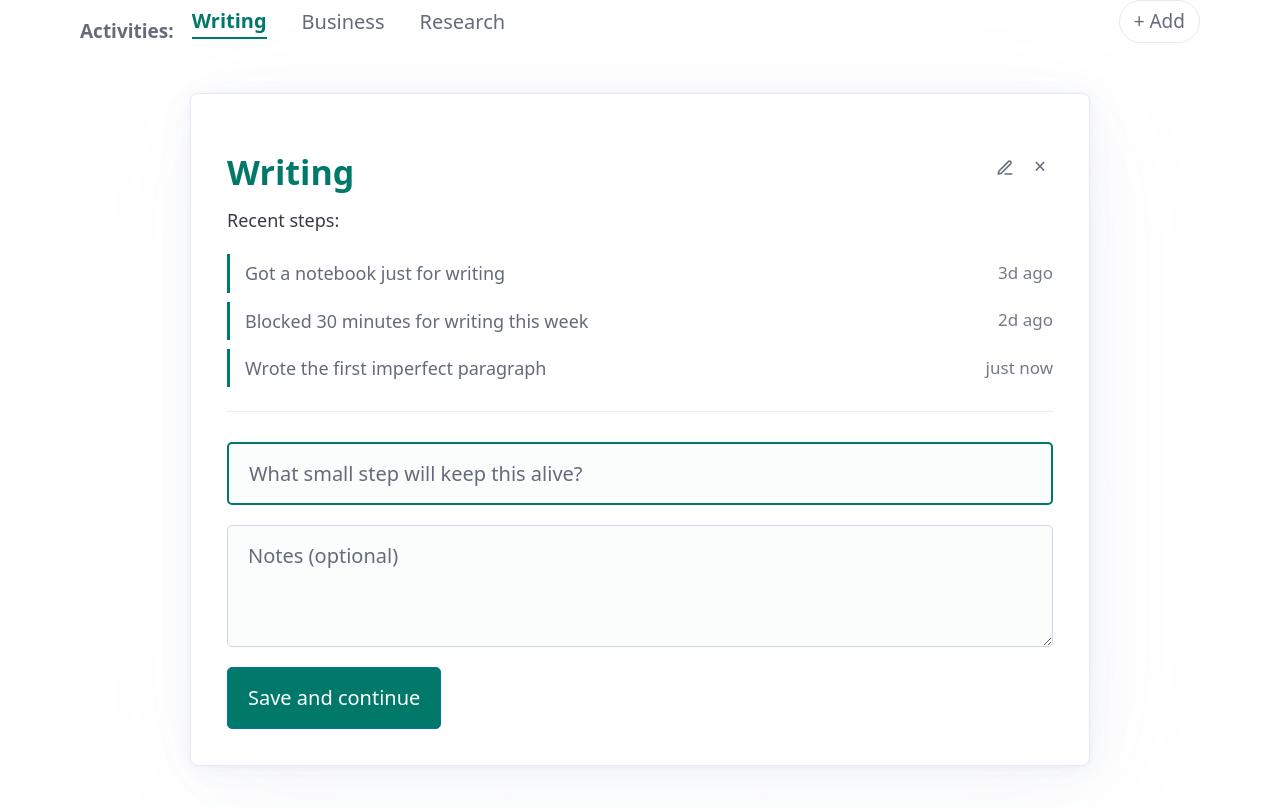
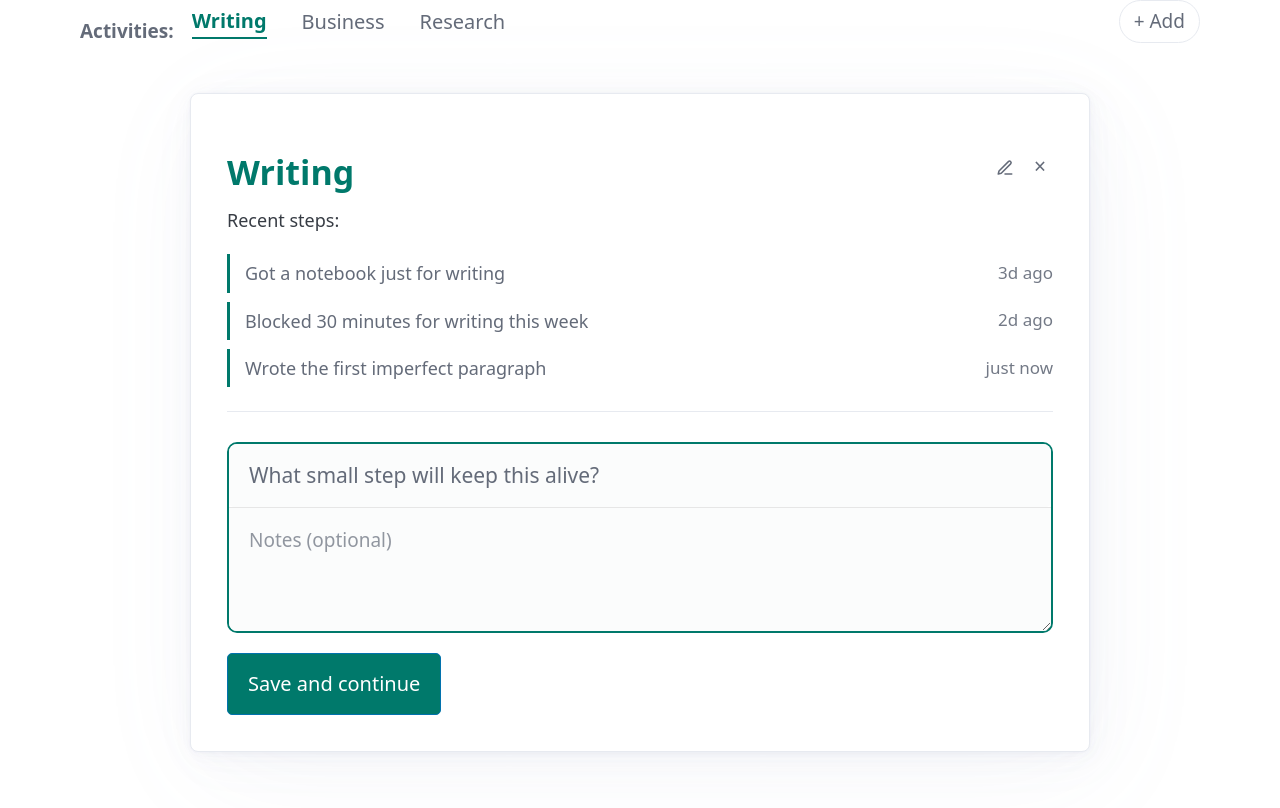
Before and after one commit to rutaio/gobackapp, a React (Vite) app in the folder frontend/: page / in a window 1280 px wide. Shown: the part 532-1340 px from the top of the page. Built offline with nearby package versions, Linux system fonts and the light colour scheme.

Commit message:
css: form inputs

```diff
--- a/frontend/src/components/GoBackCard.tsx
+++ b/frontend/src/components/GoBackCard.tsx
@@ -253,6 +253,7 @@ export const GoBackCard = ({
 
           <div className="checkin-card">
             <form onSubmit={onSubmit} className="form">
+              <div className="checkin-fields">
                 <input
                   data-testid="checkin-title-input"
                   className="checkin-title-input"
@@ -272,6 +273,7 @@ export const GoBackCard = ({
                   placeholder="Notes (optional)"
                   onChange={(e) => onCheckinNoteChange(e.target.value)}
                 />
+              </div>
 
               <button data-testid="save-checkin-button">
                 Save and continue
--- a/frontend/src/styles/components/go-back-card.css
+++ b/frontend/src/styles/components/go-back-card.css
@@ -10,149 +10,43 @@
   border-radius: 6px;
 }
 
-.selected-thread {
-  font-weight: 700;
-  font-size: 1.7rem;
-  color: #00796b;
-  margin-bottom: 0.5rem;
-}
-
-.empty-state {
-  color: var(--pico-muted-color);
-  font-size: 0.9rem;
-}
-
-.checkins-history {
-  margin-bottom: 1.5rem;
-  padding-bottom: 0.75rem;
-  border-bottom: 1px solid var(--pico-muted-border-color);
-  font-size: 0.9rem;
-}
-
-.card textarea {
-  font-size: 1rem;
-}
-
-.card input:focus,
-.card textarea:focus {
-  border: 2px solid #00796b;
-  box-shadow: 0 0 0 2px rgba(0, 121, 107, 0.2);
-}
-
-.checkin-card button[type='submit'],
-.checkin-card [data-testid='save-checkin-button'] {
-  background-color: #00796b;
-}
-
-.checkin-card button:focus,
-.checkin-card button:focus-visible {
-  outline: none;
-  box-shadow: 0 0 0 3px rgba(0, 121, 107, 0.35);
-}
-
-.checkins-history ul {
-  list-style: none !important;
-  padding: 0 !important;
-  margin: 0.35rem 0 0 0 !important;
-}
-
-.checkins-history li {
-  list-style: none !important;
-  margin: 0.45rem 0;
-  padding: 0;
-}
-
-.checkins-history li::marker {
-  content: '' !important;
-}
-
-.checkins-history li {
-  border-left: var(--checkin-rail) solid var(--checkin-rail-color);
-  padding: 0.35rem 0 0.35rem var(--checkin-indent);
-  background: transparent !important;
-  border-radius: 0 !important;
-}
-
-.checkin-title {
-  all: unset;
-  display: flex;
-  align-items: center;
-  justify-content: space-between;
-  gap: 12px;
-  width: 100%;
-  line-height: 1.35;
-  color: var(--pico-muted-color);
-}
-
-.checkin-title--clickable {
-  cursor: pointer;
-}
-
-.checkin-title--clickable:hover {
-  background: rgba(0, 0, 0, 0.02);
-}
-
-.checkin-title:focus {
-  outline: none;
-  box-shadow: none;
-}
-
-.checkin-title--clickable:focus:not(:focus-visible) {
-  outline: none;
-  box-shadow: none;
-}
-
-.checkin-title--clickable:focus-visible {
-  outline: 2px solid rgba(0, 121, 107, 0.35);
-  outline-offset: 3px;
-  border-radius: 6px;
-}
-
-.checkin-title-text {
-  min-width: 0;
-  flex: 1;
-}
-
-.checkin-title-input {
-  border: 2px solid var(--pico-primary-color);
-}
-
-.checkin-note {
-  margin-top: 0.25rem;
-  font-size: 0.95rem;
-  color: var(--pico-muted-color);
-  line-height: 1.4;
-  white-space: pre-wrap;
-}
-
-/* Make title layout horizontal */
-.checkin-title--clickable {
-  display: flex;
-  align-items: center;
-  justify-content: space-between;
-}
-
-.checkin-chevron {
-  font-size: 0.9rem;
-  opacity: 0.9;
-  font-weight: 600;
-  margin-left: 0.5rem;
-  color: var(--pico-muted-color);
-  transition: transform 0.15s ease;
-}
-
-/* Rotate when open */
-.checkin-title--clickable.is-open .checkin-chevron {
-  transform: rotate(180deg);
+@media (max-width: 480px) {
+  .card {
+    padding: 14px;
+  }
 }
 
 .selected-thread-row {
   display: flex;
-  align-items: flex-start; /* better than center on wrap */
+  align-items: flex-start;
   justify-content: space-between;
   gap: 12px;
   margin-bottom: 0.75rem;
-  flex-wrap: wrap; /* KEY */
+  flex-wrap: wrap;
+}
+
+.selected-thread {
+  margin: 0;
+  flex: 1 1 auto;
+  min-width: 0;
+  word-break: break-word;
+
+  font-weight: 700;
+  font-size: 1.7rem;
+  color: #00796b;
+}
+
+@media (max-width: 480px) {
+  .selected-thread {
+    font-size: 1.4rem;
+  }
+}
+
+.selected-thread-actions {
+  display: inline-flex;
+  align-items: center;
+  gap: 6px;
+  flex: 0 0 auto;
 }
 
 .thread-action {
@@ -173,10 +67,9 @@
   color: #00796b;
 }
 
-/* Rename input should NOT use green "checkin" focus style */
 .selected-thread-rename {
-  flex: 0 0 auto; /* ✅ stop filling the whole row */
-  width: 220px; /* or whatever matches your add input */
+  flex: 0 0 auto;
+  width: 220px;
   max-width: min(52vw, 260px);
   border: 1px solid var(--pico-muted-border-color);
   border-radius: 8px;
@@ -194,21 +87,52 @@
   outline: none !important;
 }
 
-.selected-thread {
-  margin: 0;
-  flex: 1 1 auto;
-  min-width: 0; /* KEY: allows text to shrink instead of pushing layout */
-  word-break: break-word;
+.checkins-history {
+  margin-bottom: 1.5rem;
+  padding-bottom: 0.75rem;
+  border-bottom: 1px solid var(--pico-muted-border-color);
+  font-size: 0.9rem;
 }
 
-.selected-thread-actions {
-  display: inline-flex;
-  align-items: center;
-  gap: 6px;
-  flex: 0 0 auto;
+.empty-state {
+  color: var(--pico-muted-color);
+  font-size: 0.9rem;
 }
 
-/* Right-side meta (time + chevron) */
+.checkins-history ul {
+  list-style: none;
+  padding: 0;
+  margin: 0.35rem 0 0 0;
+}
+
+.checkins-history li {
+  list-style: none;
+  margin: 0.45rem 0;
+  padding: 0;
+
+  border-left: var(--checkin-rail) solid var(--checkin-rail-color);
+  padding-left: var(--checkin-indent);
+  padding-top: 0.35rem;
+  padding-bottom: 0.35rem;
+}
+
+/* Title row */
+.checkin-title {
+  all: unset;
+  display: flex;
+  align-items: center;
+  justify-content: space-between;
+  gap: 12px;
+  width: 100%;
+  line-height: 1.35;
+  color: var(--pico-muted-color);
+}
+
+.checkin-title-text {
+  min-width: 0;
+  flex: 1;
+}
+
 .checkin-meta {
   display: inline-flex;
   align-items: center;
@@ -223,17 +147,127 @@
   opacity: 0.9;
 }
 
+.checkin-title--clickable {
+  cursor: pointer;
+}
+
+.checkin-title--clickable:hover {
+  background: rgba(0, 0, 0, 0.02);
+}
+
+.checkin-title--clickable:focus:not(:focus-visible) {
+  outline: none;
+  box-shadow: none;
+}
+
+.checkin-title--clickable:focus-visible {
+  outline: 2px solid rgba(0, 121, 107, 0.35);
+  outline-offset: 3px;
+  border-radius: 6px;
+}
+
+.checkin-chevron {
+  font-size: 0.9rem;
+  opacity: 0.9;
+  font-weight: 600;
+  margin-left: 0.5rem;
+  color: var(--pico-muted-color);
+  transition: transform 0.15s ease;
+}
+
+.checkin-title--clickable.is-open .checkin-chevron {
+  transform: rotate(180deg);
+}
+
+/* One shared “form box” for input + textarea */
+.checkin-fields {
+  border: 2px solid var(--pico-primary-color);
+  border-radius: 10px;
+  background: #fff;
+  overflow: hidden;
+  margin-bottom: 1rem;
+}
+
+/* Make both fields feel like one component */
+.checkin-fields .checkin-title-input,
+.checkin-fields .checkin-note-input {
+  border: 0 !important;
+  box-shadow: none !important;
+  outline: none !important;
+  margin: 0 !important;
+  width: 100%;
+}
+
+.checkin-fields .checkin-title-input {
+  padding: 1rem;
+  font-weight: 500;
+  font-size: 1.05rem;
+}
+
+/* shared “note text” feel */
+.checkin-note,
+.checkin-fields .checkin-note-input {
+  font-size: 0.95rem;
+  color: var(--pico-muted-color);
+}
+
+/* form-only */
+.checkin-fields .checkin-note-input {
+  border-top: 1px solid var(--pico-muted-border-color);
+  padding: 0.9rem 1rem 1rem;
+}
+
+/* history-only */
+.checkin-note {
+  margin-top: 0.25rem;
+  line-height: 1.4;
+  white-space: pre-wrap;
+}
+
+.checkin-fields {
+  border: 2px solid var(--pico-primary-color);
+}
+
+.checkin-fields .checkin-note-input {
+  border-top: 1px solid #e6e6e6 !important;
+  border-radius: 0 !important;
+}
+
+.checkin-fields:focus-within {
+  box-shadow: 0 0 0 3px rgba(0, 121, 107, 0.15);
+}
+
+.checkin-note-input::placeholder {
+  color: var(--pico-muted-color);
+  opacity: 0.7;
+}
+
+.checkin-fields:focus-within {
+  box-shadow: 0 0 0 3px rgba(0, 121, 107, 0.18);
+}
+
+/* Global focus style for other inputs in this card (NOT the checkin form fields) */
+.card input:focus:not(.checkin-title-input),
+.card textarea:focus:not(.checkin-note-input) {
+  border: 2px solid #00796b;
+  box-shadow: 0 0 0 2px rgba(0, 121, 107, 0.2);
+}
+
+/* Submit button */
+.checkin-card button[type='submit'],
+.checkin-card [data-testid='save-checkin-button'] {
+  background-color: #00796b;
+}
+
+.checkin-card button:focus,
+.checkin-card button:focus-visible {
+  outline: none;
+  box-shadow: 0 0 0 3px rgba(0, 121, 107, 0.35);
+}
+
 @media (max-width: 480px) {
-  .selected-thread {
-    font-size: 1.4rem;
-  }
-
   .checkin-card button[type='submit'],
   .checkin-card [data-testid='save-checkin-button'] {
     width: 100%;
   }
-
-  .card {
-    padding: 14px;
-  }
 }
```
Lines whose indentation alone changed are shown as unchanged.
